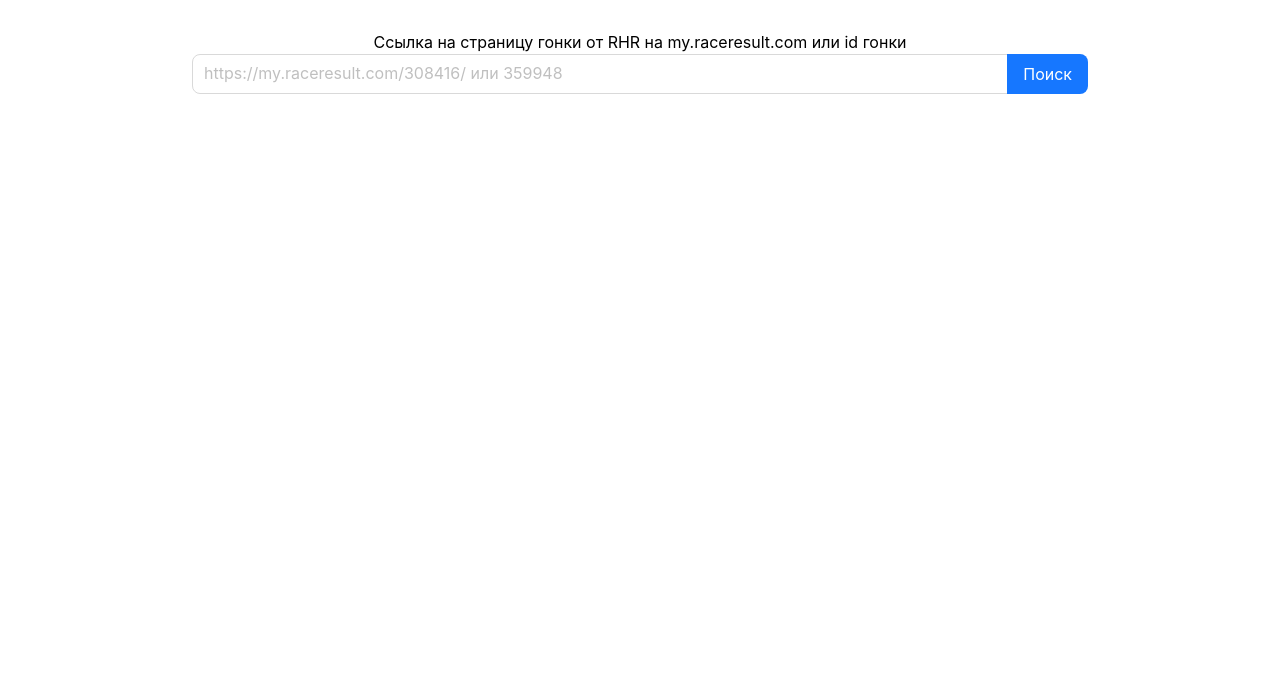
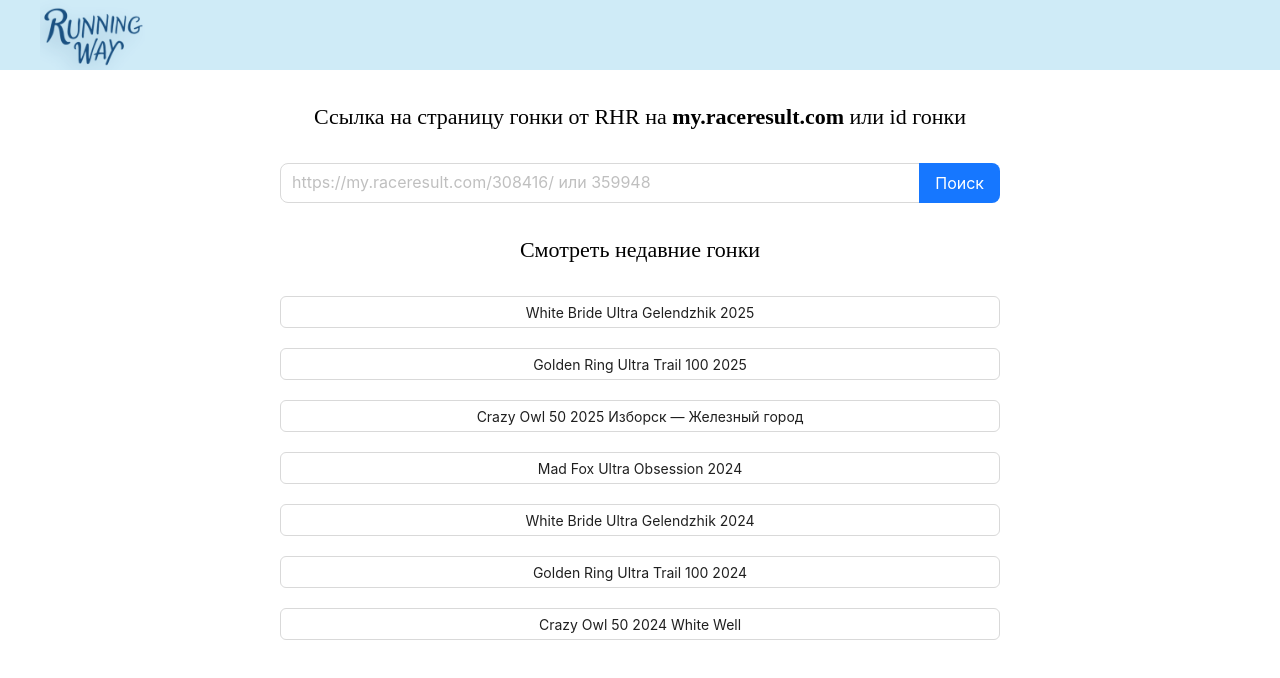
Before and after one commit to AnnaAlexandrova1/runningway, a React (Create React App) app: page / in a window 1280 px wide. Shown: the top 678 px of the page. Built offline with nearby package versions, Linux system fonts and the light colour scheme.

Commit message:
главная страница без цвета и перехода готова

```diff
--- a/package.json
+++ b/package.json
@@ -14,6 +14,7 @@
     "antd": "^5.27.4",
     "react": "^19.2.0",
     "react-dom": "^19.2.0",
+    "react-router-dom": "^7.9.4",
     "react-scripts": "5.0.1",
     "recharts": "^3.2.1",
     "typescript": "^4.0.0",
--- a/src/App.tsx
+++ b/src/App.tsx
@@ -1,12 +1,18 @@
-import logo from './logo.svg';
+import React from 'react';
+import { BrowserRouter as Router, Routes, Route } from 'react-router-dom';
 import './App.css';
 import DrowRaceResult from "./pages/DrowRaceResult/DrowRaceResult";
+import Layout from "./components/Layout";
 
 function App() {
   return (
-    <div className="App">
-        <DrowRaceResult></DrowRaceResult>
-    </div>
+      <Router>
+          <Layout>
+              <Routes>
+                  <Route path="/" element={<DrowRaceResult />} />
+              </Routes>
+          </Layout>
+      </Router>
   );
 }
 
--- /dev/null
+++ b/src/components/Header.tsx
@@ -0,0 +1,13 @@
+const Header = () => {
+return(
+    <header className="header">
+        <div className="header-container">
+            <div className="logo">
+                <img src="/assets/logo.png" alt="logo" style={{width:"105px",height:"70px"}} />
+            </div>
+        </div>
+    </header>
+)
+}
+
+export default Header;
--- /dev/null
+++ b/src/components/Layout.tsx
@@ -0,0 +1,20 @@
+import React, {ReactNode} from 'react';
+import Header from "./Header";
+
+interface LayoutProps {
+    children?: ReactNode;
+}
+
+const Layout: React.FC<{ children?: React.ReactNode }>  = ({ children }: LayoutProps) => {
+    return (
+        <div className="layout">
+            <Header/>
+            <main className="main-container">
+                {children}
+            </main>
+        </div>
+    );
+}
+
+
+export default Layout;
--- a/src/index.css
+++ b/src/index.css
@@ -9,21 +9,71 @@ body {
     sans-serif;
   -webkit-font-smoothing: antialiased;
   -moz-osx-font-smoothing: grayscale;
+  height: 100vh;
 }
 
-code {
-  font-family: source-code-pro, Menlo, Monaco, Consolas, 'Courier New',
-    monospace;
+#root {
+  height: 100%;
+}
+
+header {
+  height: 70px;
+  background-color: #cfebf7;
+}
+
+.layout {
+  height: 100%;
+}
+
+.header-container {
+  height: 100%;
+  min-width: 1200px;
+  width: 70%;
+  margin-left: auto;
+  margin-right: auto;
+  display: flex;
+  flex-direction: row;
+}
+
+.main-container {
+  height: 100%;
+  min-width: 1200px;
+  width: 70%;
+  margin-left: auto;
+  margin-right: auto;
+  display: flex;
 }
 
 
-.container {
-  margin-right: auto;
-  margin-left: auto;
-  margin-top: 30px;
-  width: 70%
+.main-container {
+  margin-top: 0px;
+  height: 100%;
 }
 
 .v-hidden {
   display: none;
 }
+
+.rese-header {
+  text-align: center;
+  font-size: 22px;
+  font-family: "Lora", serif;
+  margin-top: 30px;
+}
+
+.search-input {
+  margin-top: 30px;
+  width: 60%;
+  margin-left: auto;
+  margin-right: auto;
+}
+
+.racesList-container {
+  margin-top: 30px;
+  display: flex;
+  flex-direction: column;
+  gap: 20px;
+  width: 60%;
+  margin-left: auto;
+  margin-right: auto;
+}
--- a/src/pages/DrowRaceResult/DrowRaceResult.tsx
+++ b/src/pages/DrowRaceResult/DrowRaceResult.tsx
@@ -5,7 +5,7 @@ import {useReducer, useState} from "react";
 import RaceresultService from "../../api/raceresultMethods";
 import {IDistanceSelect, IObjecLiteral, IParticipant, IRaceResultState} from "../../interfaces/interfaces";
 import {initialRaseResultState, raceResultReducer} from "./state";
-import {genderList} from "../../services/data";
+import {genderList, rasesListRHR} from "../../services/data";
 
 
 const {Search} = Input;
@@ -205,13 +205,27 @@ const DrowRaceResult: any = () => {
     return (
         <div className="container">
             {state.eventName === "" && <div>
-              <p>Ссылка на страницу гонки от RHR на my.raceresult.com или id гонки</p>
+              <h3 className="rese-header">Ссылка на страницу гонки от RHR на <b>my.raceresult.com</b> или id гонки</h3>
+              <div className="search-input">
                 <Search placeholder="https://my.raceresult.com/308416/ или 359948"
                         enterButton="Поиск"
                         size="large"
                         onChange={handleInputChange}
                         onSearch={handleSearch}
                         value={state.raceId}/>
+              </div>
+
+              <h3 className="rese-header">Смотреть недавние гонки</h3>
+
+              <div className="racesList-container">
+                  {rasesListRHR.map((item: {nameRace: string, id: number}, index) => {
+                      return <Button color={"rgb(25,79,128)"} variant="dashed" key={index + item.nameRace}>
+                          {item.nameRace}
+                      </Button>
+                  })
+                  }
+
+              </div>
             </div>}
 
             <div className={state.eventName.length > 0 ? '' : 'v-hidden'}>
--- a/src/services/data.tsx
+++ b/src/services/data.tsx
@@ -5,3 +5,13 @@ export const genderList: ILabelValue[] = [
     {label: "Мужчины", value: "male"},
     {label: "Женщины", value: "female"},
 ]
+
+export const rasesListRHR:{ nameRace: string, id: number}[] = [
+    {nameRace: "White Bride Ultra Gelendzhik 2025", id: 359948},
+    {nameRace: "Golden Ring Ultra Trail 100 2025", id: 349839},
+    {nameRace: "Crazy Owl 50 2025 Изборск — Железный город", id: 344123},
+    {nameRace: "Mad Fox Ultra Obsession 2024", id: 318677},
+    {nameRace: "White Bride Ultra Gelendzhik 2024", id: 308416},
+    {nameRace: "Golden Ring Ultra Trail 100 2024", id: 298976},
+    {nameRace: "Crazy Owl 50 2024 White Well", id: 294164}
+]
```
Also changed, not shown: public/assets/logo.png (added), src/App.css (line endings or trailing spaces), 1 other file (tests, documents, lock files or other folders). Lines whose indentation alone changed are shown as unchanged.
